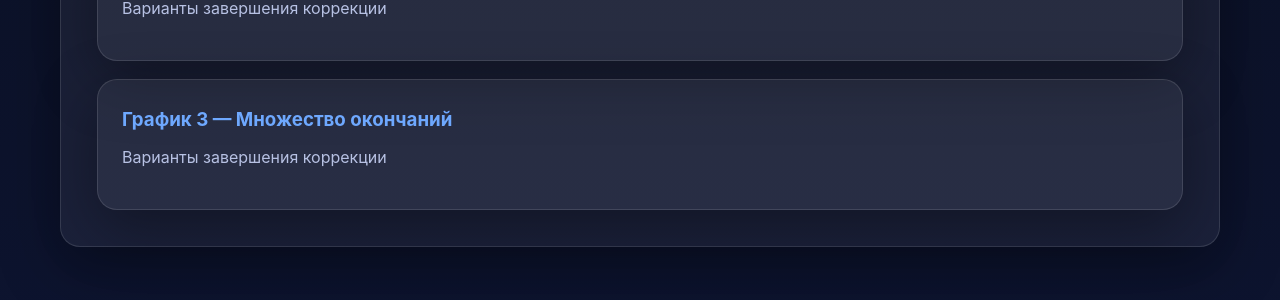
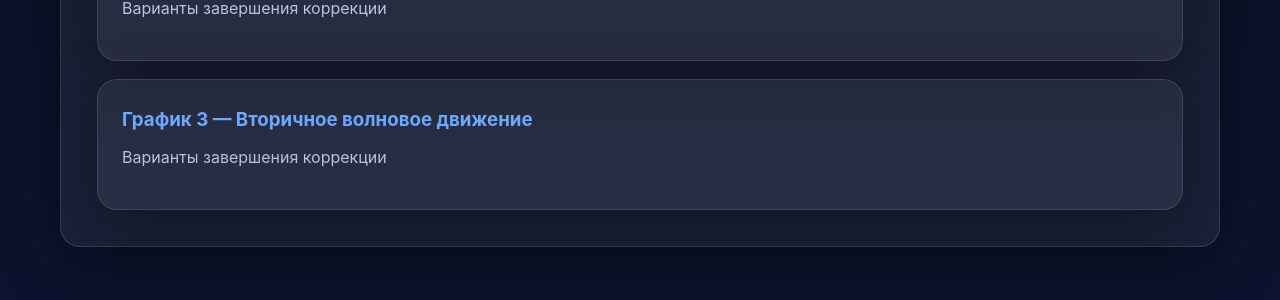
Before and after one commit to naoumov-ilia/naoumov-ilia.github.io, a Jekyll site: the page built from ru/diagrams/index.md, in a window 1280 px wide and 935 px high. Shown: the part 551-851 px from the top of the window. Built offline with Jekyll 4.4.1, drawn with Linux system fonts in a browser that asks for light colours.

Commit message:
Update index.md

```diff
--- a/ru/diagrams/index.md
+++ b/ru/diagrams/index.md
@@ -21,7 +21,7 @@ permalink: /ru/diagrams/
 </div>
 
 <div class="list-card">
-<h3><a href="/ru/diagrams/graph-3/">График 3 — Множество окончаний</a></h3>
+<h3><a href="/ru/diagrams/graph-3/">График 3 — Вторичное волновое движение</a></h3>
 <p>Варианты завершения коррекции</p>
 </div>
 
```
